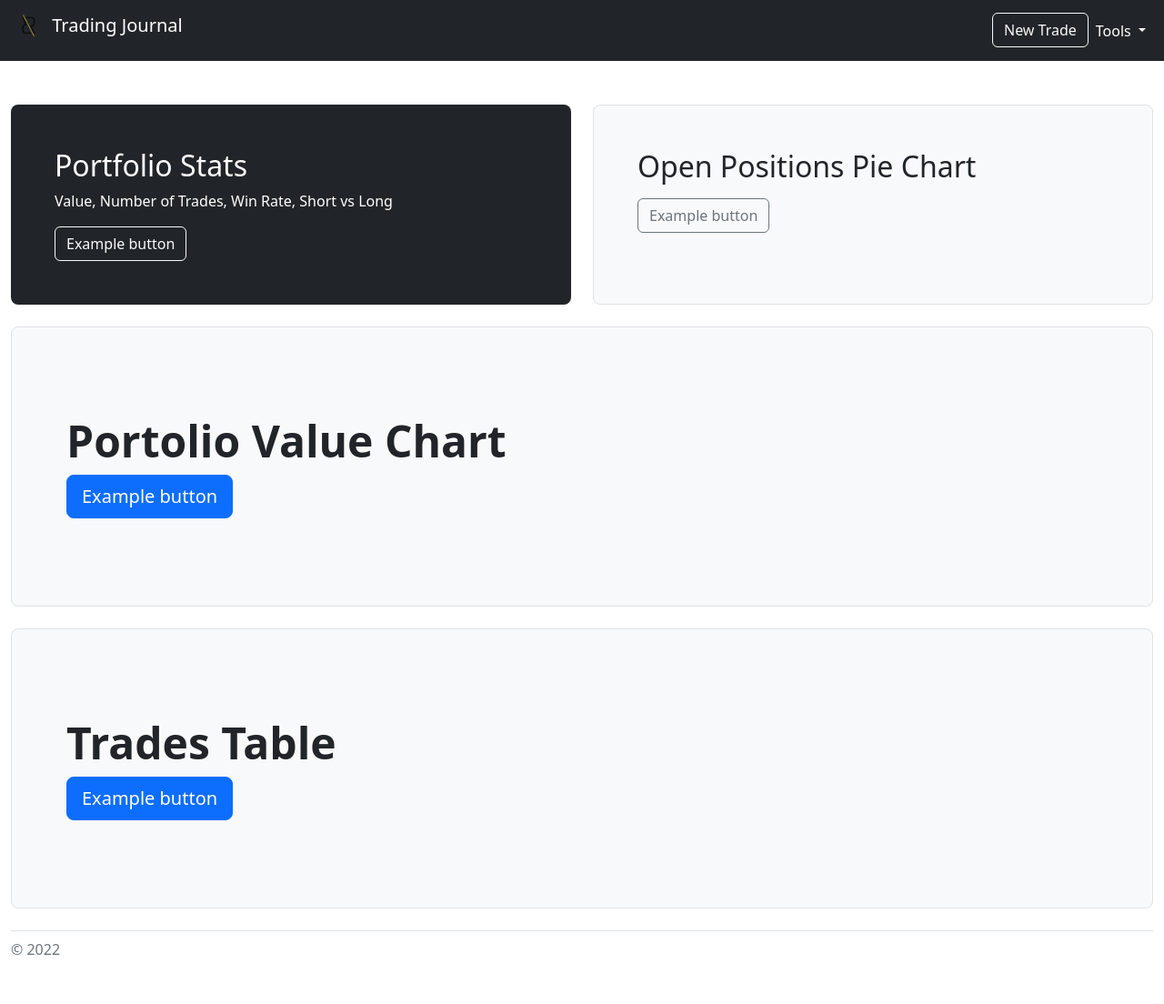
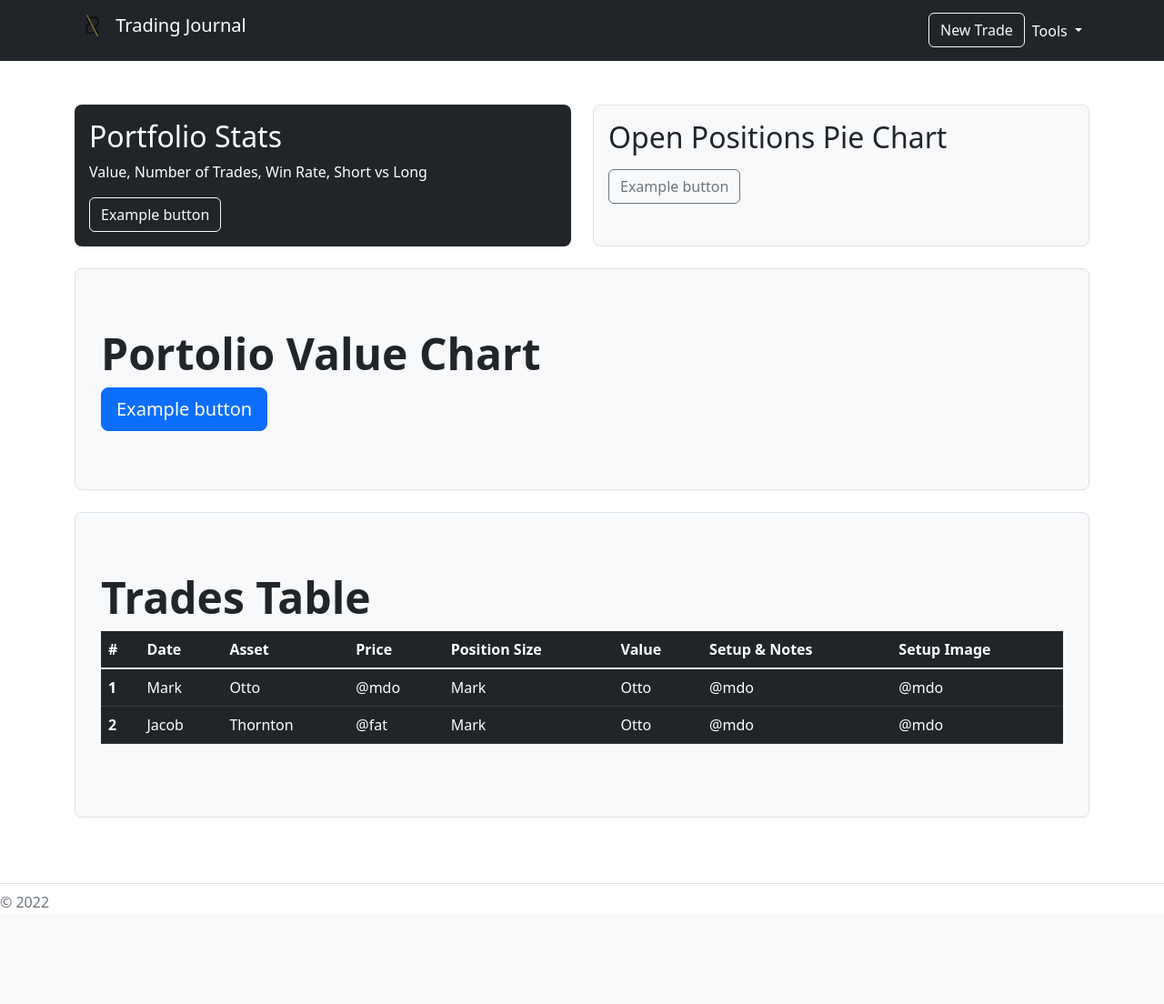
Before and after one commit to rendellr/tradingjournal, a Flask app: page / in a window 1280 px wide. Shown: the whole page at 91% size. After the commit the page ends 998 px from the top, so only its background shows below. Run offline with Flask 2, Linux system fonts and the light colour scheme; some libraries are stand-ins or nearby versions.

Commit message:
added dashboard template, revised routings

```diff
--- a/__init__.py
+++ b/__init__.py
@@ -1,4 +1,4 @@
-from flask import Flask, render_template, request, redirect
+from flask import Flask, render_template, request, redirect, url_for
 from flask_sqlalchemy import SQLAlchemy
 from datetime import datetime
 
@@ -9,17 +9,41 @@ db = SQLAlchemy(app) #initialize database with settings from app
 
 #models
 class Trades(db.Model):
-    id = db.Column(db.Integer, primary_key=True)
-    content = db.Column(db.String(200), nullable=False)
-    date_created = db.Column(db.DateTime, default=datetime.utcnow)
+    _id = db.Column(db.Integer, primary_key=True)
+    date = db.Column(db.DateTime, default=datetime.utcnow)
+    asset = db.Column(db.String(200), nullable=False)
+    price = db.Column(db.Float, nullable=False)
+    size = db.Column(db.Float, nullable=False)
+    value = db.Column(db.Float)
+    notes = db.Column(db.String(1000))
+    img = db.Column(db.String(200))
+
+    def __init__(self):
+        self.value = price * size
 
 #routes
 @app.route('/', methods=['POST', 'GET'])
-def index():
+def dashboard():
     if request.method == "POST":
         return "Hello"
     else:
-        return render_template('index.html')
+        return render_template('dashboard.html')
+
+# Example of redirect
+# @app.route('/admin')
+# def admin():
+#     return redirect(url_for('dashboard')) #enter name of function to redirect to
+
+# Example of passing variable via URL
+# @app.route("/<name>")
+# def user(name):
+#    return f"Hello {name}!"
+
+# Example of passing variable via URL
+# @app.route('/admin')
+# def admin():
+#     return redirect(url_for('user', name="Admin!")) # redirects to user and passes name to user function
+
 
 if __name__ == "__main__":
     app.run(debug=True)
--- a/templates/base.html
+++ b/templates/base.html
@@ -7,12 +7,13 @@
     <link rel="stylesheet" href="{{ url_for('static', filename='css/bootstrap.min.css') }}">
     <link rel="shortcut icon" href="{{ url_for('static', filename='img/home icon.ico') }}">
     <script src="https://cdn.jsdelivr.net/npm/bootstrap@5.2.3/dist/js/bootstrap.bundle.min.js"></script>
-    {% block head %}{% endblock %}
+    {% block title %}{% endblock %}
   </head>
+
   <body>
-    <nav class="navbar navbar-expand navbar-dark bg-dark">
-      <div class="container-fluid">
-        <a class="navbar-brand me-auto" href="\">
+    <nav class="navbar navbar-expand-md navbar-dark bg-dark">
+      <div class="container-lg">
+        <a class="navbar-brand" href="\">
           <img src="{{ url_for('static', filename='img/logo2.png') }}" alt="Logo" width="40" class="d-inline-block align-text-top">
           Trading Journal
         </a>
@@ -22,17 +23,39 @@
         <div class="collapse navbar-collapse flex-row-reverse" id="navbarNavDropdown">
           <ul class="navbar-nav">
             <li class="nav-item">
-              <a class="btn btn-outline-light" href="/">New Trade</a>
+              <!-- Button trigger new trade modal -->
+              <a type="button" class="btn btn-outline-light" data-bs-toggle="modal" data-bs-target="#newTradeModal">
+                New Trade
+              </a>
+
+              <!-- New Trade Modal -->
+              <div class="modal fade" id="newTradeModal" tabindex="-1" aria-labelledby="newTradeModalLabel" aria-hidden="true">
+                <div class="modal-dialog">
+                  <div class="modal-content">
+                    <div class="modal-header">
+                      <h1 class="modal-title fs-5" id="newTradeModalLabel">Enter Trade Details</h1>
+                      <button type="button" class="btn-close" data-bs-dismiss="modal" aria-label="Close"></button>
+                    </div>
+                    <div class="modal-body">
+                      TRADE FORM
+                    </div>
+                    <div class="modal-footer">
+                      <button type="button" class="btn btn-secondary" data-bs-dismiss="modal">Close</button>
+                      <button type="button" class="btn btn-primary">Save changes</button>
+                    </div>
+                  </div>
+                </div>
+              </div>
             </li>
             <li class="nav-item dropdown">
               <a class="nav-link dropdown-toggle active" href="#" role="button" data-bs-toggle="dropdown" aria-expanded="false">
                 Tools
               </a>
-              <ul class="dropdown-menu">
+              <ul class="dropdown-menu dropdown-menu-end">
                 <li><a class="dropdown-item" href="/">Import CSV</a></li>
                 <li><a class="dropdown-item" href="/">Risk Calculator</a></li>
                 <li><hr class="dropdown-divider"></li>
-                <li><a class="dropdown-item" href="/">Account</a></li>
+                <li><a class="dropdown-item disabled" href="/">Account</a></li>
               </ul>
             </li>
   <!--          <li class="nav-item">
@@ -42,43 +65,13 @@
         </div>
       </div>
     </nav>
-    <div class="container-fluid py-5">
-      <div class="row">
-        <div class="col-md-6 mb-4">
-          <div class="h-100 p-5 text-bg-dark rounded-3">
-            <h2>Portfolio Stats</h2>
-            <p>Value, Number of Trades, Win Rate, Short vs Long</p>
-            <button class="btn btn-outline-light" type="button">Example button</button>
-          </div>
-        </div>
-        <div class="col-md-6 mb-4">
-          <div class="h-100 p-5 bg-light border rounded-3">
-            <h2>Open Positions Pie Chart</h2>
-            <p></p>
-            <button class="btn btn-outline-secondary" type="button">Example button</button>
-          </div>
-        </div>
-      </div>
 
-      <div class="p-5 mb-4 bg-light border rounded-3">
-        <div class="container-fluid py-5">
-          <h1 class="display-5 fw-bold">Portolio Value Chart</h1>
-          <button class="btn btn-primary btn-lg" type="button">Example button</button>
-        </div>
-      </div>
+    <div class="container-lg py-5">
+      {% block content %}{% endblock %}
+    </div>
 
-      <div class="p-5 bg-light border rounded-3">
-        <div class="container-fluid py-5">
-          <h1 class="display-5 fw-bold">Trades Table</h1>
-          <button class="btn btn-primary btn-lg" type="button">Example button</button>
-        </div>
-      </div>
-
-      <footer class="pt-2 mt-4 text-muted border-top">
+    <footer class="pt-2 mt-4 text-muted border-top">
         &copy; 2022
       </footer>
-
-    </div>
-    {% block body %}{% endblock %}
   </body>
 </html>
--- /dev/null
+++ b/templates/dashboard.html
@@ -0,0 +1,76 @@
+{% extends 'base.html' %}
+
+{% block content %}
+<!-- Portfolio Summary Cards -->
+<div class="row">
+    <div class="col-md-6 mb-4">
+      <div class="h-100 p-3 text-bg-dark rounded-3">
+        <h2>Portfolio Stats</h2>
+        <p>Value, Number of Trades, Win Rate, Short vs Long</p>
+        <button class="btn btn-outline-light" type="button">Example button</button>
+      </div>
+    </div>
+    <div class="col-md-6 mb-4">
+      <div class="h-100 p-3 bg-light border rounded-3">
+        <h2>Open Positions Pie Chart</h2>
+        <p></p>
+        <button class="btn btn-outline-secondary" type="button">Example button</button>
+      </div>
+    </div>
+</div>
+
+<!-- Portfolio Value Graph-->
+<div class="p-3 mb-4 bg-light border rounded-3">
+    <div class="container-fluid py-5">
+      <h1 class="display-5 fw-bold">Portolio Value Chart</h1>
+      <button class="btn btn-primary btn-lg" type="button">Example button</button>
+    </div>
+</div>
+
+<!-- Trades Data Table-->
+<div class="p-3 bg-light border rounded-3">
+    <div class="container-fluid py-5 ">
+      <h1 class="display-5 fw-bold">Trades Table</h1>
+
+      <div class="table-responsive">
+        <table class="table table-dark table-hover">
+          <thead>
+            <tr>
+              <th scope="col">#</th>
+              <th scope="col">Date</th>
+              <th scope="col">Asset</th>
+              <th scope="col">Price</th>
+              <th scope="col">Position Size</th>
+              <th scope="col">Value</th>
+              <th scope="col">Setup & Notes</th>
+              <th scope="col">Setup Image</th>
+            </tr>
+          </thead>
+          <tbody class="table-group-divider">
+            <tr>
+              <th scope="row">1</th>
+              <td>Mark</td>
+              <td>Otto</td>
+              <td>@mdo</td>
+              <td>Mark</td>
+              <td>Otto</td>
+              <td>@mdo</td>
+              <td>@mdo</td>
+            </tr>
+            <tr>
+              <th scope="row">2</th>
+              <td>Jacob</td>
+              <td>Thornton</td>
+              <td>@fat</td>
+              <td>Mark</td>
+              <td>Otto</td>
+              <td>@mdo</td>
+              <td>@mdo</td>
+            </tr>
+          </tbody>
+        </table>
+      </div>
+
+    </div>
+</div>
+{% endblock %}
--- a/templates/index.html
+++ /dev/null
@@ -1,7 +0,0 @@
-{% extends 'base.html' %}
-
-{% block head %}
-{% endblock %}
-
-{% block body %}
-{% endblock %}
```
